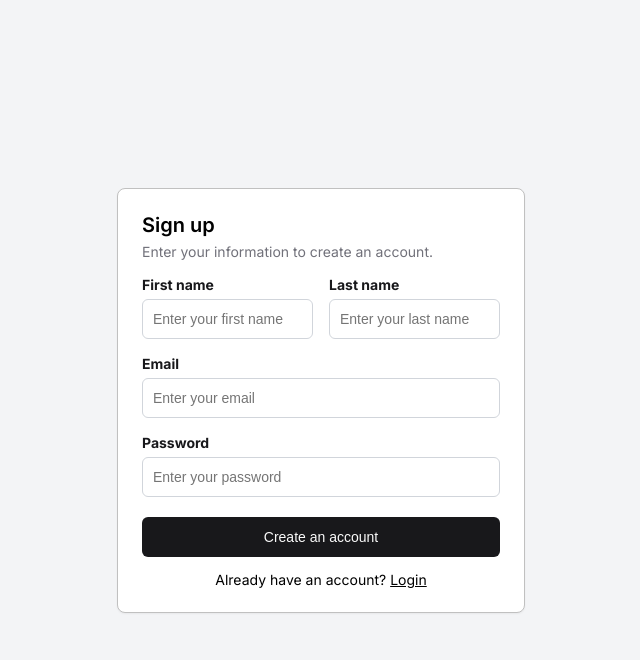
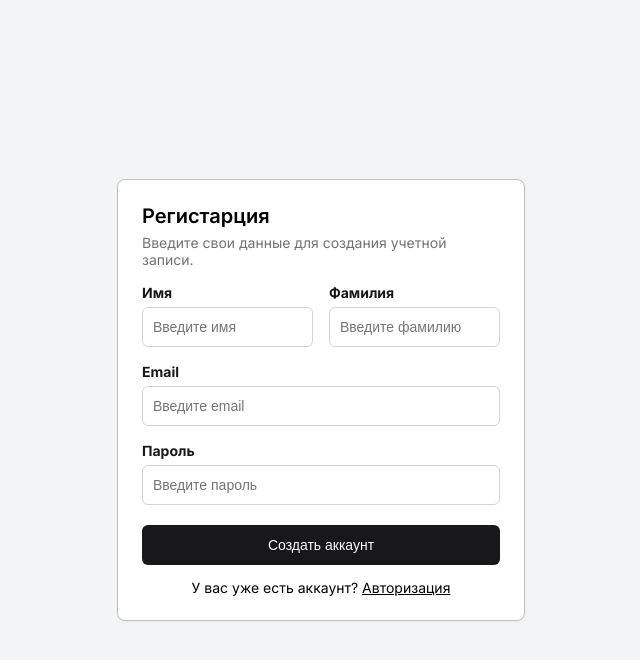
Before and after one commit to ravekrutoy/web_app, a Django app: page /register/ in a window 1280 px wide. Shown: the top 660 px of the page, without its empty margins (319-959 px from the left). Run offline with Django 5.2, Linux system fonts and the light colour scheme.

Commit message:
home_page2

```diff
--- a/accounts/templates/accounts/register.html
+++ b/accounts/templates/accounts/register.html
@@ -12,8 +12,8 @@
   <div id="window-reg">
 
   <div class="header">
-    <h3>Sign up</h3>
-    <p>Enter your information to create an account.</p>
+    <h3>Регистарция</h3>
+    <p>Введите свои данные для создания учетной записи.</p>
   </div>
 
   <form method="POST" action="{% url 'signup' %}">
@@ -22,20 +22,20 @@
 
     <div class="row">
       <div class="field">
-        <label><b>First name</b></label>
+        <label><b>Имя</b></label>
         <input
         type="text"
         name="firstName"
-        placeholder="Enter your first name"
+        placeholder="Введите имя"
         required>
       </div>
 
       <div class="field">
-        <label><b>Last name</b></label>
+        <label><b>Фамилия</b></label>
         <input
         type="text"
         name="lastName"
-        placeholder="Enter your last name"
+        placeholder="Введите фамилию"
         required>
       </div>
     </div>
@@ -45,33 +45,33 @@
       <input
       type="email"
       name="email"
-      placeholder="Enter your email"
+      placeholder="Введите email"
       class="{% if errors.email %}input-error{% endif %}"
       required>
     </div>
 
       {% if errors.email %}
-          <p class="error-text">There is already a user with this email</p>
+          <p class="error-text">Уже есть пользователь с таким адресом электронной почты.</p>
       {% endif %}
 
     <div class="field big">
-      <label><b>Password</b></label>
+      <label><b>Пароль</b></label>
       <input
       type="password"
       name="password"
-      placeholder="Enter your password"
+      placeholder="Введите пароль"
       required>
     </div>
 
     <button type="submit" class="create-button">
-      Create an account
+      Создать аккаунт
     </button>
 
   </form>
 
   <div class="last-text">
-    Already have an account?
-    <a href="{% url 'log' %}">Login</a>
+    У вас уже есть аккаунт?
+    <a href="{% url 'log' %}">Авторизация</a>
   </div>
 
   </div>
```
Also changed, not shown: accounts/templates/accounts/login.html (+9 -9 lines).
